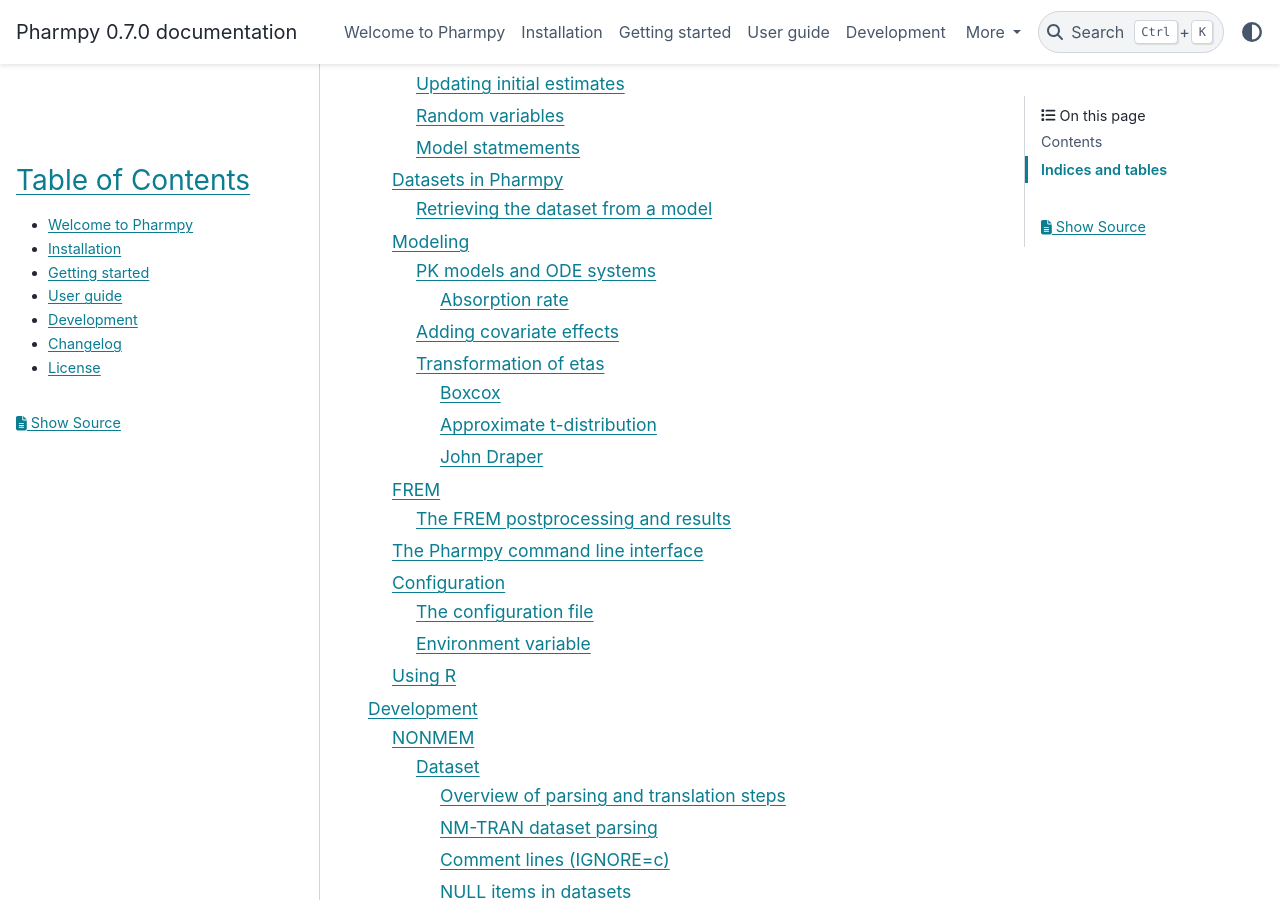
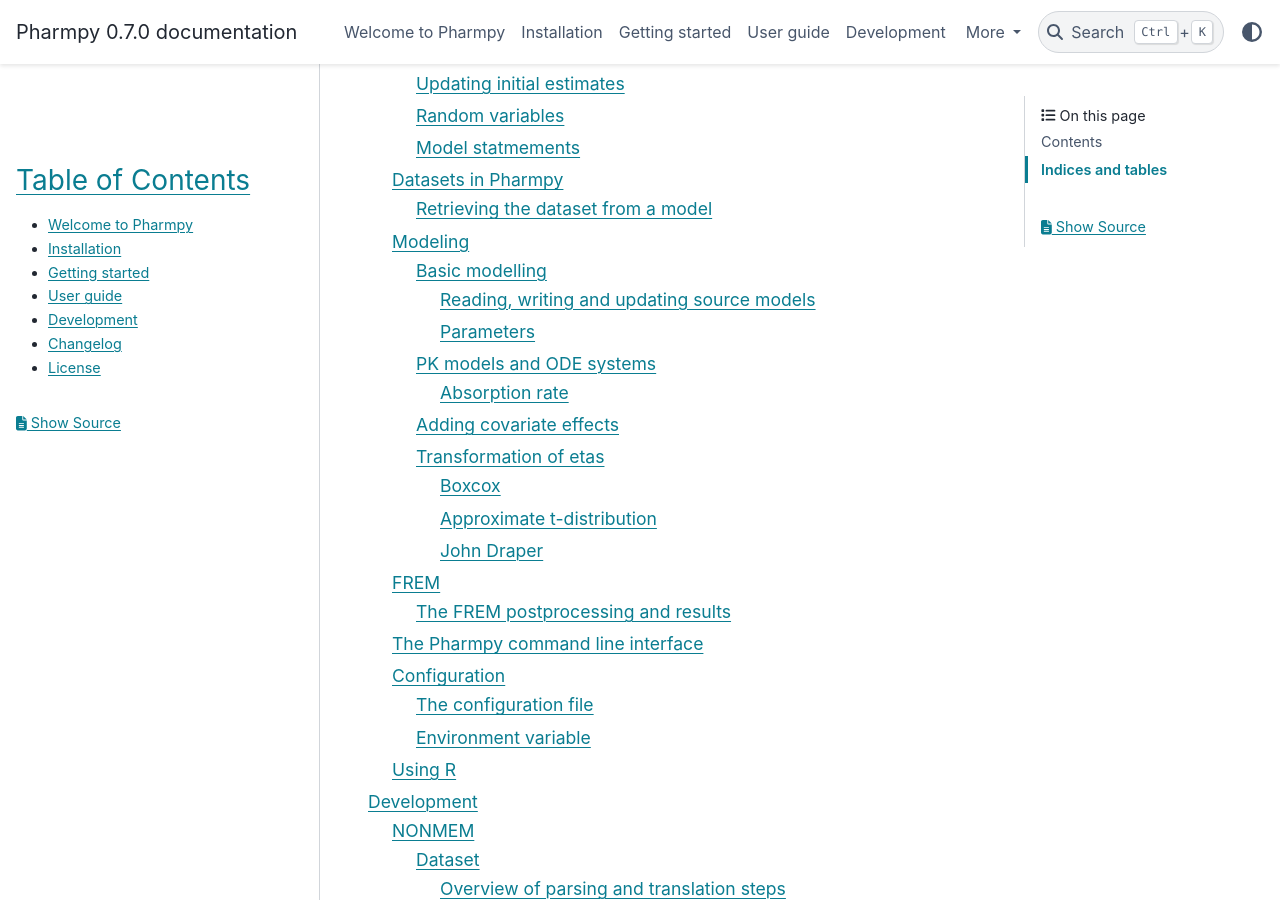
Before and after one commit to pharmpy/pharmpy, a Sphinx documentation site: the page built from docs/index.rst, in a window 1280 px wide and 900 px high, scrolled down 642 px. Built offline with Sphinx 7.4.7 and the PyData theme 0.15.4, drawn with Linux system fonts in a browser that asks for light colours; pages that are not in the unit, such as notebooks, are missing from menus; some of the changed lines change nothing that is shown.

Commit message:
Add documentation for basic modeling functions to user guide

```diff
--- a/docs/modeling.rst
+++ b/docs/modeling.rst
@@ -23,6 +23,56 @@
    model_ref = Model(path / "pheno.mod")
    print(model_ref)
 
+~~~~~~~~~~~~~~~
+Basic modelling
+~~~~~~~~~~~~~~~
+
+Many basic model manipulation tasks that could also be done using methods on model objects have been included in the modeling module. This
+makes it possible to do most common model manipulations using a functional interface that is easy to chain into a pipeline. Note that all
+manipulations are done in place, i.e. the model referenced by the input argument will be changed.
+
+Reading, writing and updating source models
+~~~~~~~~~~~~~~~~~~~~~~~~~~~~~~~~~~~~~~~~~~~
+
+Read model from file
+====================
+
+.. jupyter-execute::
+   :hide-output:
+
+   from pharmpy.modeling import *
+   model = read_model(path / 'pheno.mod')
+
+Update model source
+===================
+
+Changes done to a model will not affect the model code of the underlying until performing an update of the source.
+
+.. jupyter-execute::
+   :hide-output:
+
+   update_source(model)
+
+Write model to file
+===================
+
+.. code::
+
+   write_model(model, 'mymodel.mod')
+
+Parameters
+~~~~~~~~~~
+
+Fix and unfix parameters
+========================
+
+The functions for fixing/unfixing parameters take either a list of parameter names or one single parameter name string.
+
+.. jupyter-execute::
+   :hide-output:
+
+   fix_parameters(model, ['THETA(1)', 'THETA(2)'])
+   unfix_parameters(model, 'THETA(1)')
 
 ~~~~~~~~~~~~~~~~~~~~~~~~~
 PK models and ODE systems
```
